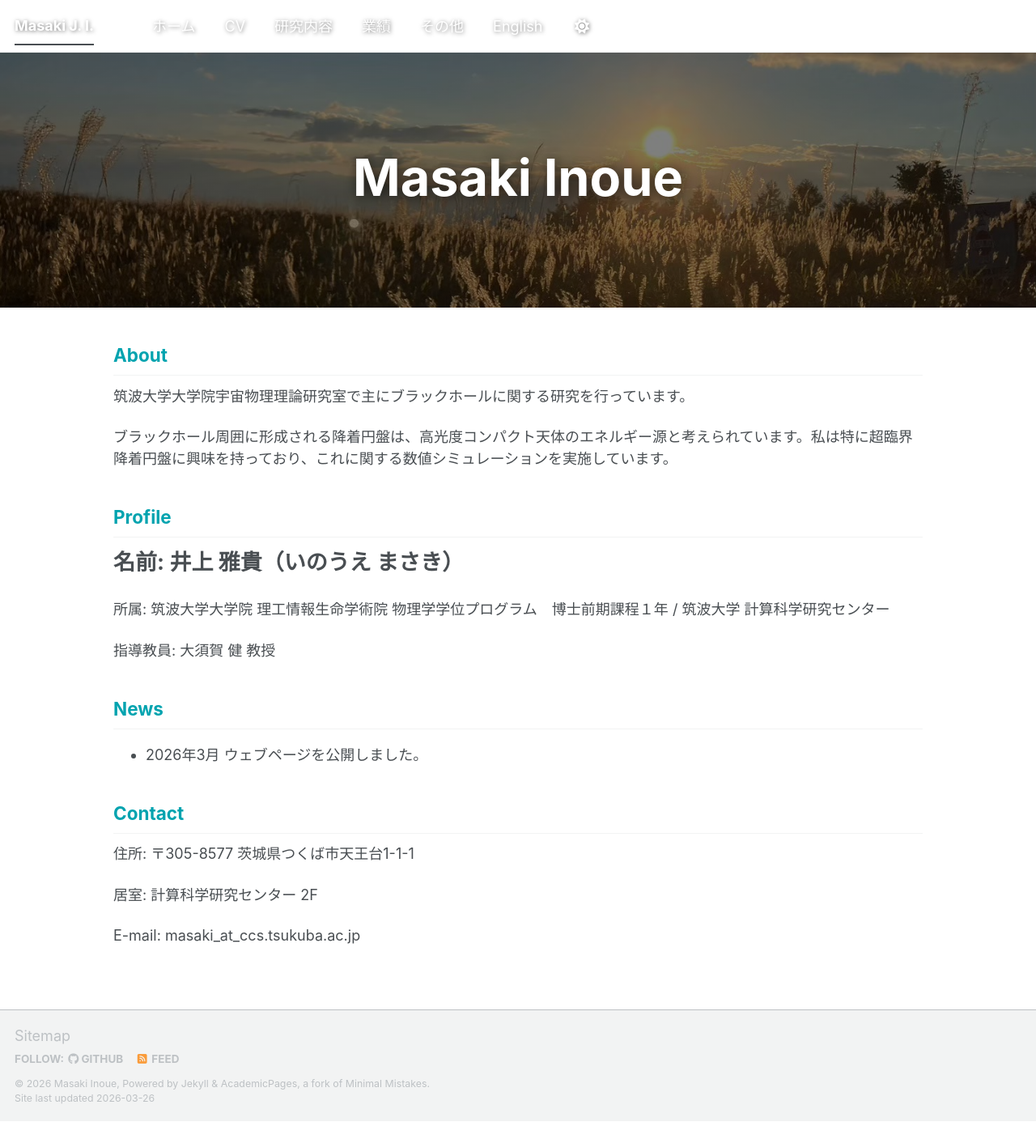
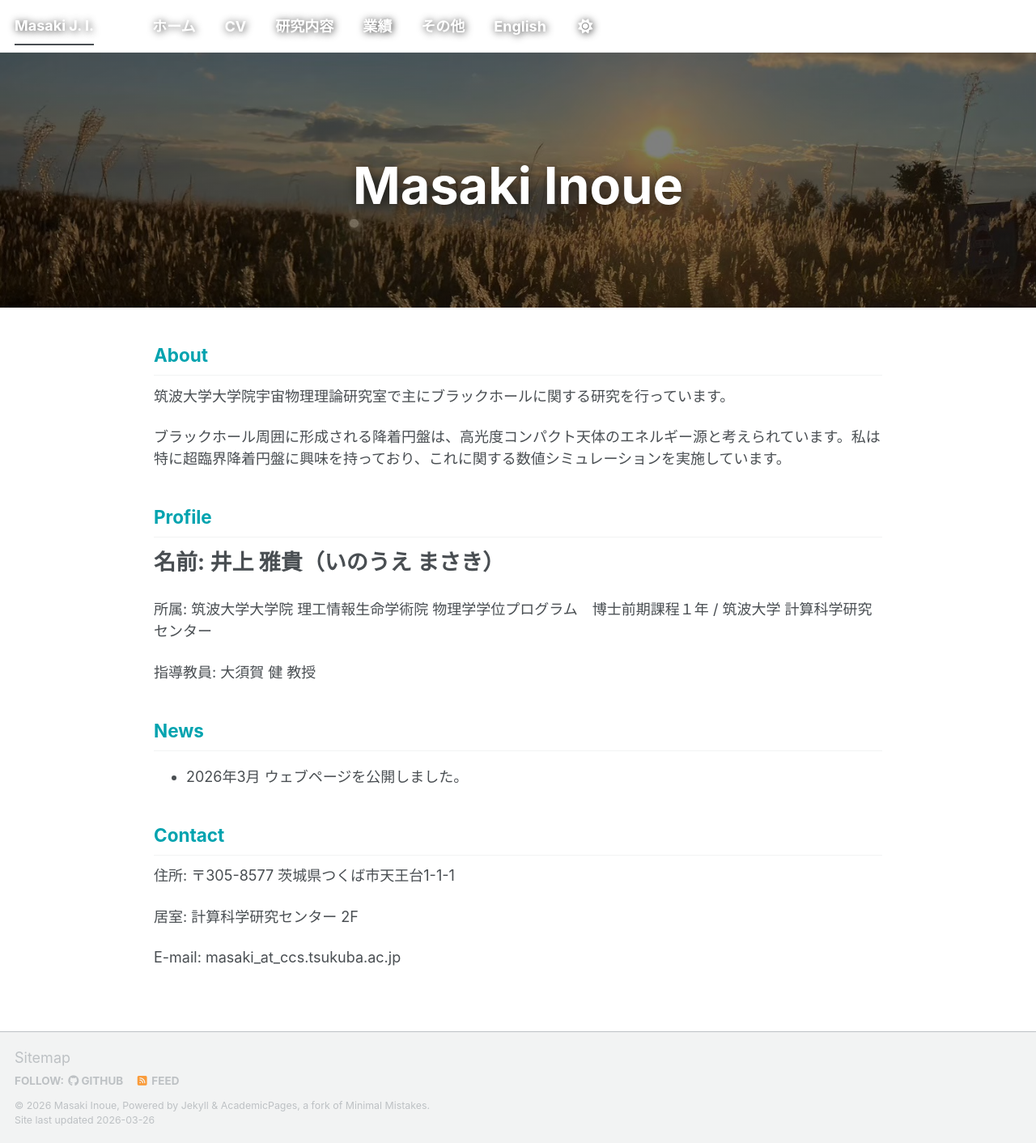
Before and after one commit to Masaki206/Masaki206.github.io, a Jekyll site: the page built from index.md, in a window 1280 px wide. Shown: the whole page at 81% size. Built offline with Jekyll 4.4.1, drawn with Linux system fonts in a browser that asks for light colours; a script bundle is joined from its source files by our own code; library files that are not in the unit come from our copies; before the commit the page ends 1385 px from its top, so only the background shows below that.

Commit message:
Update main.scss

```diff
--- a/assets/css/main.scss
+++ b/assets/css/main.scss
@@ -76,7 +76,7 @@
 
 /* 2. 本文の横幅を絞って、両端に「読みやすい余白」を作る */
 .archive, .page__content {
-  max-width: 1000px !important; /* 本文の最大幅をXXpxに制限 */
+  max-width: 900px !important; /* 本文の最大幅をXXpxに制限 */
   margin-left: auto !important;
   margin-right: auto !important;
   // padding: 2em 1em !important; /* 上下に余白を追加 */
@@ -99,18 +99,25 @@
   z-index: 10;                              /* 画像より前面に出す */
 }
 
-/* メニューの文字色を白にして、画像の上で見やすくする */
-.masthead__menu-item a {
-  color: #fff !important;
-  text-shadow: 1px 1px 5px rgba(0,0,0,0.5); /* 視認性向上のため影を入れる */
+/* 1. ナビゲーションバー全体を画像の上に重ねる */
+.masthead {
+  position: absolute !important;
+  top: 0;
+  width: 100%;
+  background-color: transparent !important; /* 背景を透明にする */
+  border-bottom: none !important;           /* 境界線を消す */
+  z-index: 100;                             /* 画像より手前に表示 */
 }
 
-/* ロゴ（左上の名前部分）も白くする */
+/* 2. メニューの文字を白くし、影をつけて読みやすくする */
+.masthead__menu-item a,
 .site-title {
   color: #fff !important;
+  text-shadow: 1px 1px 10px rgba(0,0,0,0.8) !important;
+  font-weight: bold !important;
 }
 
-/* ヘッダー画像自体の余白を調整して、メニューと被りすぎないようにする */
+/* 3. ヘッダー画像自体の高さを確保し、中身がメニューに隠れないよう調整 */
 .page__hero--overlay {
-  padding-top: 80px; /* メニューの高さ分、中のタイトルを少し下げる */
+  padding-top: 100px !important; /* メニューの高さ分、中の名前を少し下げる */
 }
```
